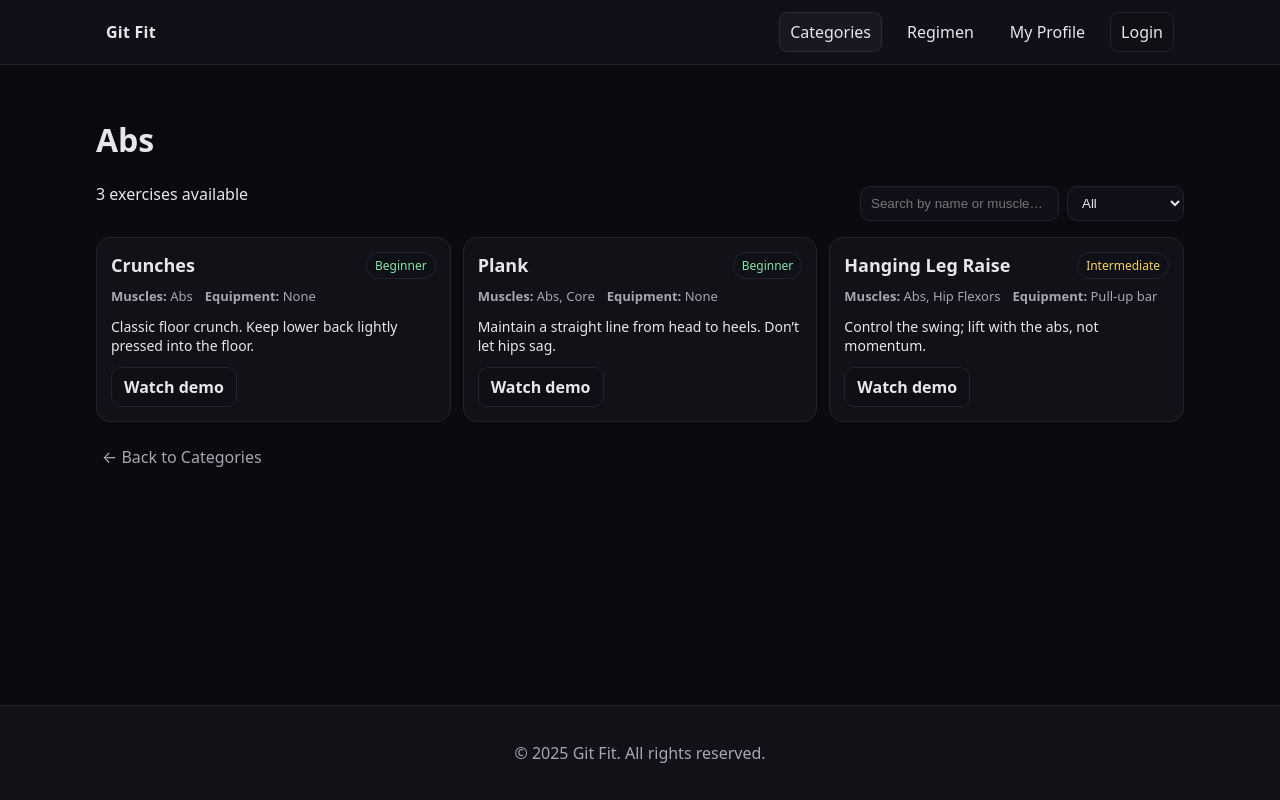
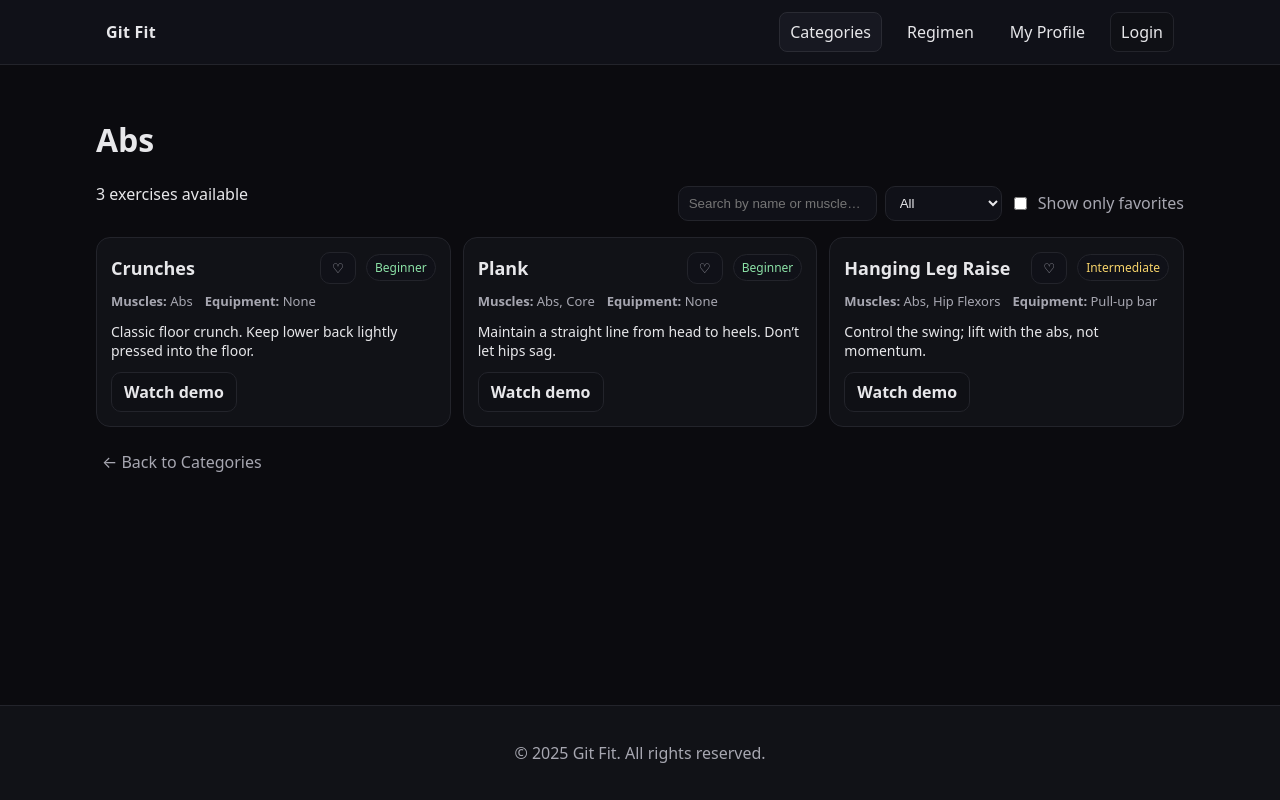
Before and after one commit to IceyPickle/git-fit, a React (Vite) app: page /categories/abs in a window 1280 px wide. Built offline with nearby package versions, Linux system fonts and the light colour scheme.

Commit message:
Add a way to favorite and filter

```diff
--- a/src/components/ExerciseCard/ExerciseCard.css
+++ b/src/components/ExerciseCard/ExerciseCard.css
@@ -62,3 +62,31 @@
   background: #15161c;
   border-color: #2a2b33;
 }
+
+.exercise-head {
+  display: flex;
+  align-items: center;
+  gap: 10px;
+}
+
+.exercise-title { flex: 1; }
+
+/* Heart button */
+.heart {
+  border: 1px solid var(--border);
+  background: #101118;
+  color: var(--text-dim);
+  border-radius: 10px;
+  width: 36px;
+  height: 32px;
+  line-height: 30px;
+  text-align: center;
+  cursor: pointer;
+  transition: background 120ms ease, transform 100ms ease, color 120ms ease, border-color 120ms ease;
+}
+.heart:hover { background: #15161c; transform: translateY(-1px); }
+.heart.is-fav {
+  color: #f28b82;                     /* a nice pink/red */
+  border-color: #2a2b33;
+  background: #15161c;
+}
--- a/src/components/ExerciseCard/ExerciseCard.jsx
+++ b/src/components/ExerciseCard/ExerciseCard.jsx
@@ -2,7 +2,7 @@
 
 import "./ExerciseCard.css";
 
-export default function ExerciseCard({ exercise }) {
+export default function ExerciseCard({ exercise, fav = false, onToggleFav }) {
   const { name, difficulty, muscles, equipment, description } = exercise;
   const youtubeSearch = `https://www.youtube.com/results?search_query=${encodeURIComponent(
     name + " exercise demo"
@@ -12,6 +12,18 @@ export default function ExerciseCard({ exercise }) {
     <div className="exercise-card">
       <div className="exercise-head">
         <h3 className="exercise-title">{name}</h3>
+
+        {/* Heart / favorite */}
+        <button
+          type="button"
+          className={`heart ${fav ? "is-fav" : ""}`}
+          aria-label={fav ? "Remove from favorites" : "Add to favorites"}
+          title={fav ? "Remove from favorites" : "Add to favorites"}
+          onClick={onToggleFav}
+        >
+          {fav ? "♥" : "♡"}
+        </button>
+
         <span className={`diff-badge diff-${difficulty.toLowerCase()}`}>
           {difficulty}
         </span>
--- a/src/pages/css/Category.css
+++ b/src/pages/css/Category.css
@@ -45,3 +45,10 @@
 .backlink { margin-top: 8px; }
 .link { color: var(--text-dim); text-decoration: none; }
 .link:hover { color: var(--text); }
+
+.checkbox-inline {
+  display: inline-flex;
+  align-items: center;
+  gap: 8px;
+  color: var(--text-dim);
+}
--- a/src/pages/jsx/Category.jsx
+++ b/src/pages/jsx/Category.jsx
@@ -1,10 +1,12 @@
-// src/pages/jsx/Category.jsx
-import { useMemo, useState } from "react";
+/* src/pages/jsx/Category.jsx */
+
+import { useEffect, useMemo, useState } from "react";
 import { useParams, Link } from "react-router-dom";
 import { CATEGORY_LIST, EXERCISES_BY_CATEGORY } from "../../data/exercises";
 import "../../components/ExerciseCard/ExerciseCard.css";
 import "../css/Category.css";
 import ExerciseCard from "../../components/ExerciseCard/ExerciseCard";
+import { getFavorites, toggleFavorite } from "../../utils/favorites";
 
 export default function Category() {
   const { slug } = useParams();
@@ -13,7 +15,6 @@ export default function Category() {
     [slug]
   );
 
-  // ✅ Memoize this so it doesn't look like a new array every render
   const allExercises = useMemo(
     () => EXERCISES_BY_CATEGORY[slug] ?? [],
     [slug]
@@ -21,6 +22,13 @@ export default function Category() {
 
   const [q, setQ] = useState("");
   const [diff, setDiff] = useState("All");
+  const [onlyFavs, setOnlyFavs] = useState(false);
+  const [favKeys, setFavKeys] = useState([]);
+
+  // Load favorites on page load & when slug changes
+  useEffect(() => {
+    setFavKeys(getFavorites());
+  }, [slug]);
 
   const filtered = useMemo(() => {
     const ql = q.trim().toLowerCase();
@@ -30,9 +38,13 @@ export default function Category() {
         ex.name.toLowerCase().includes(ql) ||
         ex.muscles.join(" ").toLowerCase().includes(ql);
       const matchesDiff = diff === "All" || ex.difficulty === diff;
-      return matchesQ && matchesDiff;
+
+      const key = `${slug}:${ex.id}`;
+      const matchesFav = !onlyFavs || favKeys.includes(key);
+
+      return matchesQ && matchesDiff && matchesFav;
     });
-  }, [q, diff, allExercises]);
+  }, [q, diff, onlyFavs, allExercises, favKeys, slug]);
 
   if (!category) {
     return (
@@ -44,6 +56,12 @@ export default function Category() {
       </div>
     );
   }
+
+  const handleToggleFav = (exId) => {
+    const key = `${slug}:${exId}`;
+    const next = toggleFavorite(key);
+    setFavKeys(next);
+  };
 
   return (
     <div className="category-page">
@@ -71,13 +89,30 @@ export default function Category() {
             <option>Intermediate</option>
             <option>Advanced</option>
           </select>
+
+          <label className="checkbox-inline">
+            <input
+              type="checkbox"
+              checked={onlyFavs}
+              onChange={(e) => setOnlyFavs(e.target.checked)}
+            />
+            Show only favorites
+          </label>
         </div>
       </div>
 
       <div className="exercise-grid">
-        {filtered.map((ex) => (
-          <ExerciseCard key={ex.id} exercise={ex} />
-        ))}
+        {filtered.map((ex) => {
+          const fav = favKeys.includes(`${slug}:${ex.id}`);
+          return (
+            <ExerciseCard
+              key={ex.id}
+              exercise={ex}
+              fav={fav}
+              onToggleFav={() => handleToggleFav(ex.id)}
+            />
+          );
+        })}
       </div>
 
       {filtered.length === 0 && (
--- /dev/null
+++ b/src/utils/favorites.js
@@ -0,0 +1,33 @@
+/* src/utils/favorites.js */
+
+const KEY = "gitfit_favorites"; // stores array of keys like "abs:plank"
+
+export function getFavorites() {
+  try {
+    const raw = localStorage.getItem(KEY);
+    return raw ? JSON.parse(raw) : [];
+  } catch {
+    return [];
+  }
+}
+
+export function setFavorites(arr) {
+  localStorage.setItem(KEY, JSON.stringify(arr));
+}
+
+/** key format suggestion: `${slug}:${exerciseId}` */
+export function isFavorite(key) {
+  return getFavorites().includes(key);
+}
+
+export function toggleFavorite(key) {
+  const list = getFavorites();
+  const idx = list.indexOf(key);
+  if (idx >= 0) {
+    list.splice(idx, 1);
+  } else {
+    list.push(key);
+  }
+  setFavorites(list);
+  return list;
+}
```
